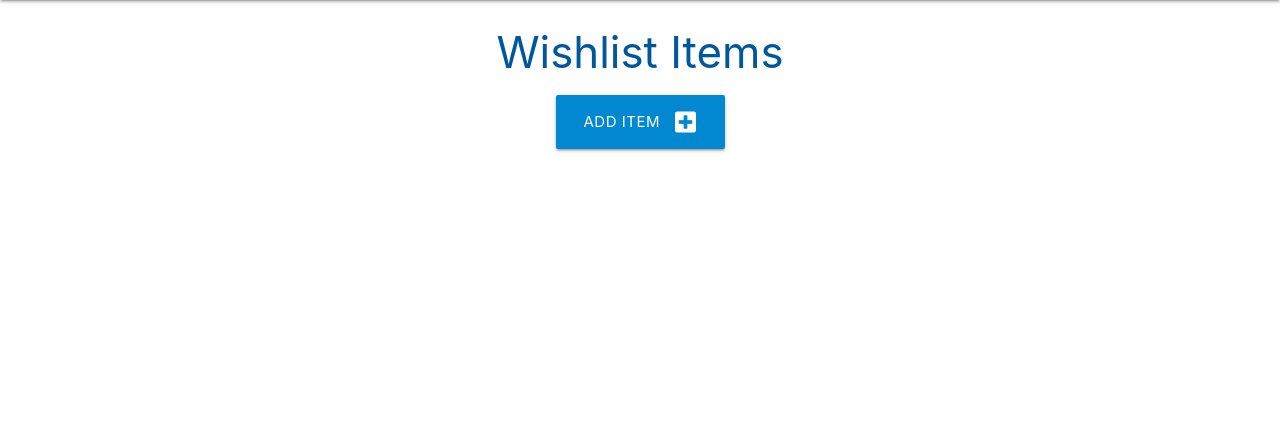
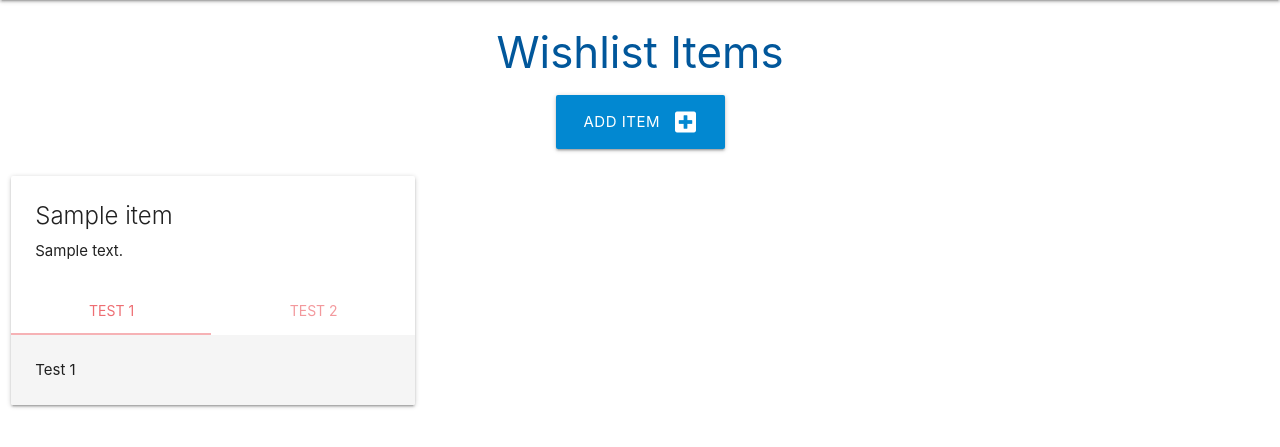
Before and after one commit to mutkovicova/personal-wishlist-project3, a Flask app: page / in a window 1280 px wide. Shown: the part 64-511 px from the top of the page. Run offline with Flask 2, Linux system fonts and the light colour scheme; tables that the repository leaves empty hold one stand-in row (values such as "Sample post").

Commit message:
finish item cards

```diff
--- a/wishlist/routes.py
+++ b/wishlist/routes.py
@@ -44,7 +44,7 @@ def delete_category(id):
     return redirect(url_for("categories"))
 
 
-@app.route("/add_item")
+@app.route("/add_item", methods=["GET", "POST"])
 def add_item():
     categories = list(Category.query.order_by(Category.name).all())
     if request.method == "POST":
--- a/wishlist/static/js/script.js
+++ b/wishlist/static/js/script.js
@@ -2,4 +2,8 @@ document.addEventListener("DOMContentLoaded", function () {
     // select initialization
     let selects = document.querySelectorAll("select");
     M.FormSelect.init(selects);
+
+    // tabs initialization
+    let tabs = document.querySelectorAll('.tabs');
+    M.Tabs.init(tabs);
 });
--- a/wishlist/templates/add_item.html
+++ b/wishlist/templates/add_item.html
@@ -62,7 +62,7 @@
         <div class="row">
             <div class="col s12 center-align">
                 <button type="submit" class="btn-large light-blue darken-1">
-                    Add Category <i class="fas fa-plus-square right"></i>
+                    Add Item <i class="fas fa-plus-square right"></i>
                 </button>
             </div>
         </div>
--- a/wishlist/templates/items.html
+++ b/wishlist/templates/items.html
@@ -10,4 +10,28 @@
         </a>
     </div>
 </div>
+
+<div class="row">
+    {% for item in items %}
+    <div class="col s4">
+        <div class="card">
+            <div class="card-content">
+                <span class="card-title">{{ item.item_name }}</span>
+                <p>{{ item.description }}</p>
+            </div>
+            <div class="card-tabs">
+                <ul class="tabs tabs-fixed-width">
+                    <li class="tab"><a class="active" href="#test1{{ item.id }}">Test 1</a></li>
+                    <li class="tab"><a href="#test2{{ item.id }}">Test 2</a></li>
+                </ul>
+            </div>
+            <div class="card-content grey lighten-4">
+                <div id="test1{{ item.id }}">Test 1</div>
+                <div id="test2{{ item.id }}">Test 2</div>
+            </div>
+        </div>
+    </div>
+    {% endfor %}
+</div>
+
 {% endblock %}
```
Also changed, not shown: README.md.
